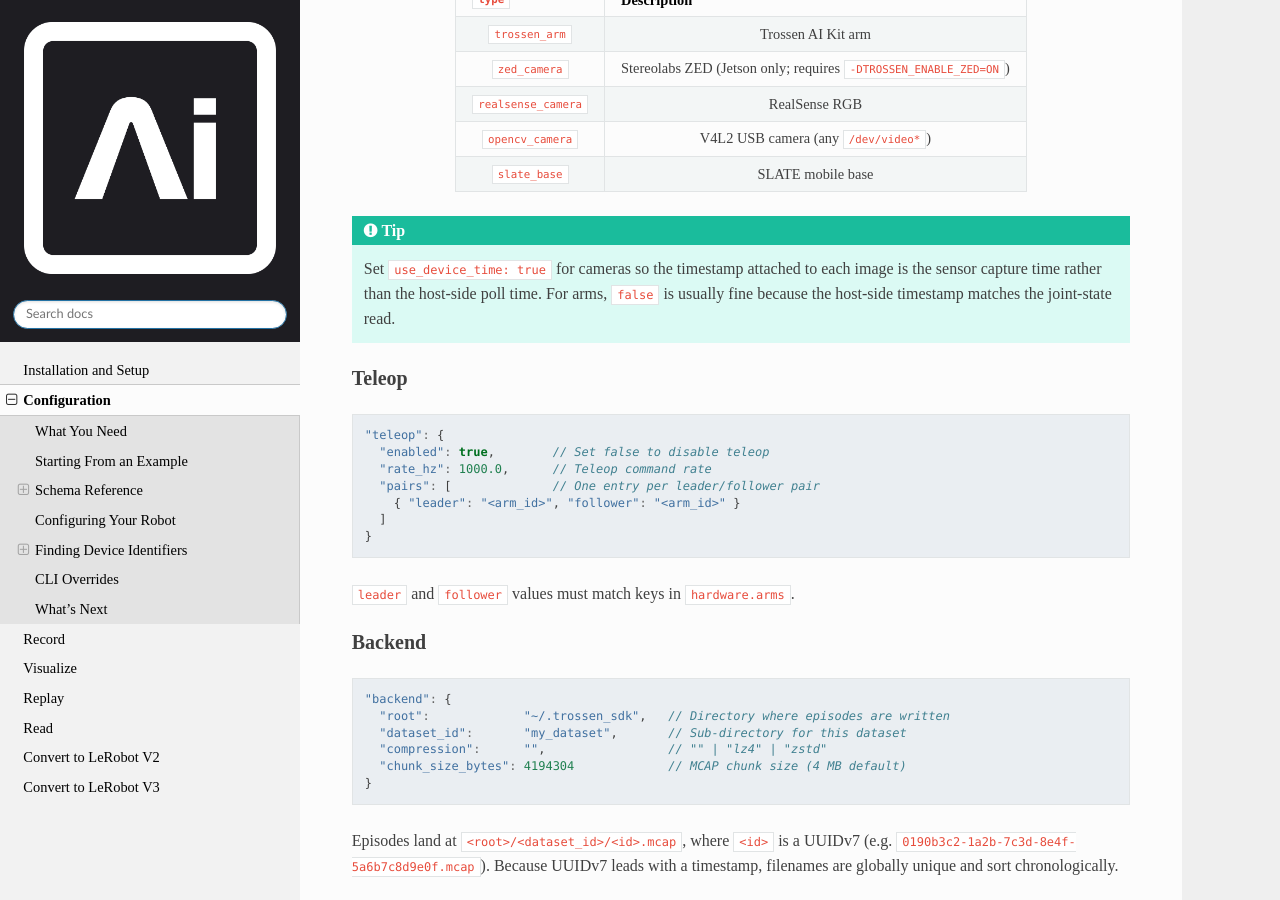
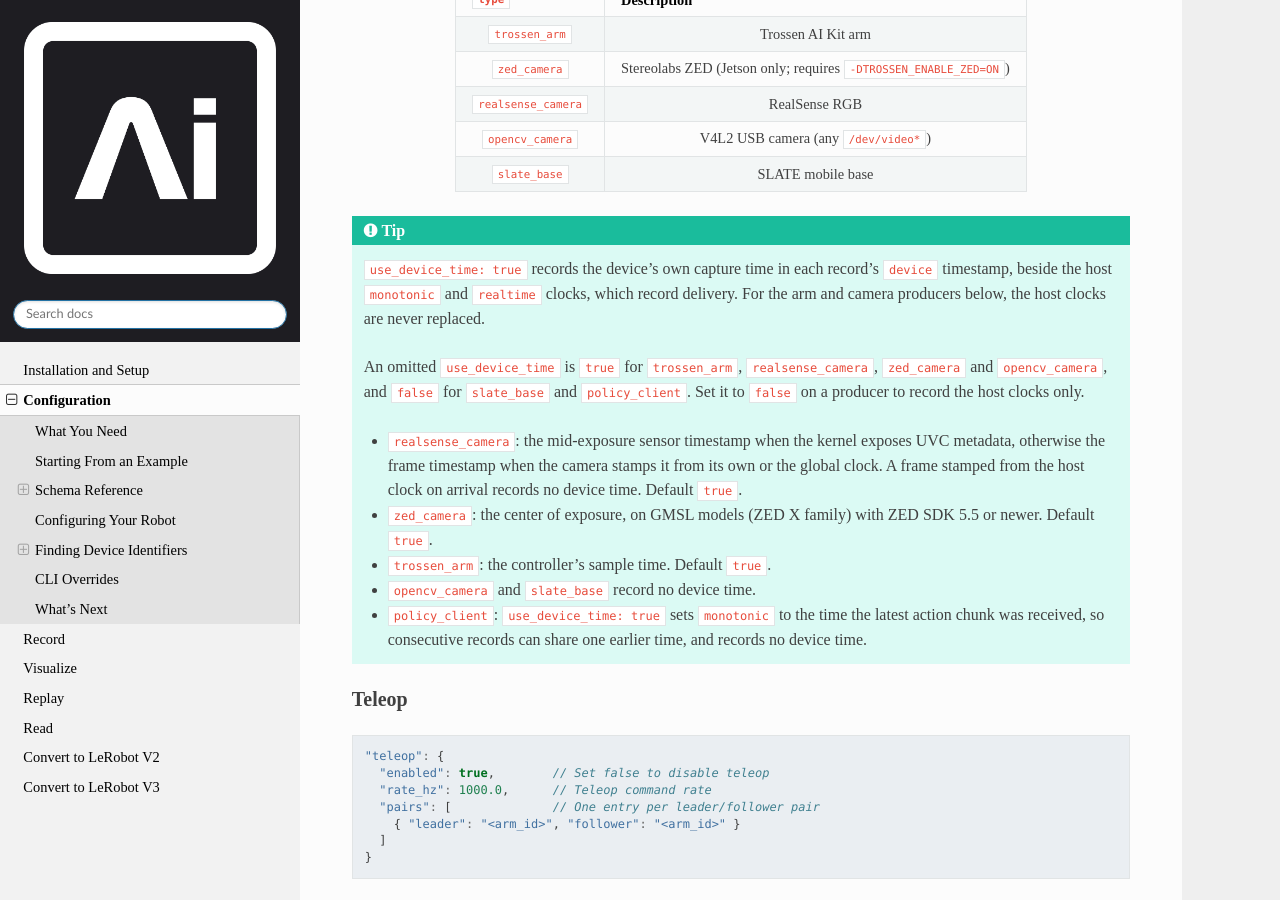
Before and after one commit to TrossenRobotics/trossen_sdk, a Sphinx documentation site: the page built from docs/configuration.rst, in a window 1280 px wide and 900 px high, scrolled down 2497 px. Built offline with Sphinx 7.4.7 and the Read the Docs theme 3.1.0, drawn with Linux system fonts in a browser that asks for light colours; some web fonts are replaced.

Commit message:
docs: document use_device_time per producer
Describe what use_device_time records for the arm, RealSense and ZED
producers.

[skip ci]

```diff
--- a/docs/configuration.rst
+++ b/docs/configuration.rst
@@ -168,8 +168,17 @@ Supported producer types:
 
 .. tip::
 
-    Set ``use_device_time: true`` for cameras so the timestamp attached to each image is the sensor capture time rather than the host-side poll time.
-    For arms, ``false`` is usually fine because the host-side timestamp matches the joint-state read.
+    ``use_device_time: true`` records the device's own capture time in each record's ``device`` timestamp, beside the host ``monotonic`` and ``realtime`` clocks, which record delivery.
+    For the arm and camera producers below, the host clocks are never replaced.
+
+    An omitted ``use_device_time`` is ``true`` for ``trossen_arm``, ``realsense_camera``, ``zed_camera`` and ``opencv_camera``, and ``false`` for ``slate_base`` and ``policy_client``.
+    Set it to ``false`` on a producer to record the host clocks only.
+
+    - ``realsense_camera``: the mid-exposure sensor timestamp when the kernel exposes UVC metadata, otherwise the frame timestamp when the camera stamps it from its own or the global clock. A frame stamped from the host clock on arrival records no device time. Default ``true``.
+    - ``zed_camera``: the center of exposure, on GMSL models (ZED X family) with ZED SDK 5.5 or newer. Default ``true``.
+    - ``trossen_arm``: the controller's sample time. Default ``true``.
+    - ``opencv_camera`` and ``slate_base`` record no device time.
+    - ``policy_client``: ``use_device_time: true`` sets ``monotonic`` to the time the latest action chunk was received, so consecutive records can share one earlier time, and records no device time.
 
 Teleop
 ------
```
